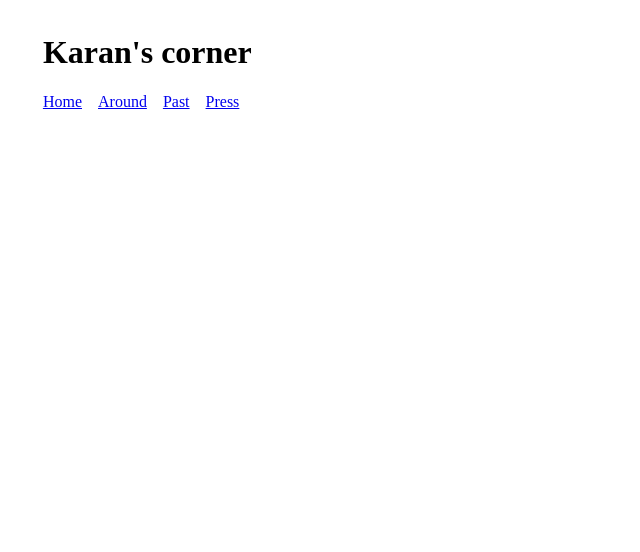
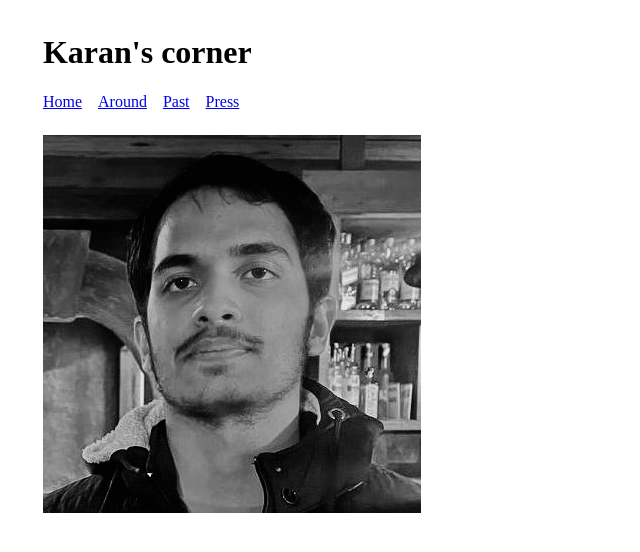
Before and after one commit to ShriKaranHanda/site, a plain HTML site: page index.html in a window 1280 px wide. Shown: the whole page, without its empty margins (0-640 px from the left). Drawn offline with Linux system fonts and the light colour scheme.

Commit message:
feat: add homepage portrait below navigation

```diff
--- a/index.html
+++ b/index.html
@@ -14,5 +14,6 @@
       <a href="/past/">Past</a>
       <a href="/press/">Press</a>
     </nav>
+    <img class="portrait" src="/images/karan.jpeg" alt="Karan Handa" width="378" height="378">
   </body>
 </html>
--- a/scripts/serve-local.mjs
+++ b/scripts/serve-local.mjs
@@ -8,6 +8,7 @@ const root = resolve(dirname(fileURLToPath(import.meta.url)), "..");
 const port = 8000;
 const contentTypes = {
   ".css": "text/css; charset=utf-8",
+  ".jpeg": "image/jpeg",
   ".bin": "application/octet-stream",
   ".html": "text/html; charset=utf-8",
   ".img": "application/octet-stream",
--- a/styles.css
+++ b/styles.css
@@ -28,3 +28,10 @@ body > :first-child {
   flex-wrap: wrap;
   gap: 1em;
 }
+
+.portrait {
+  display: block;
+  max-width: 100%;
+  height: auto;
+  margin-top: 1.5rem;
+}
```
Also changed, not shown: images/karan.jpeg (added).
